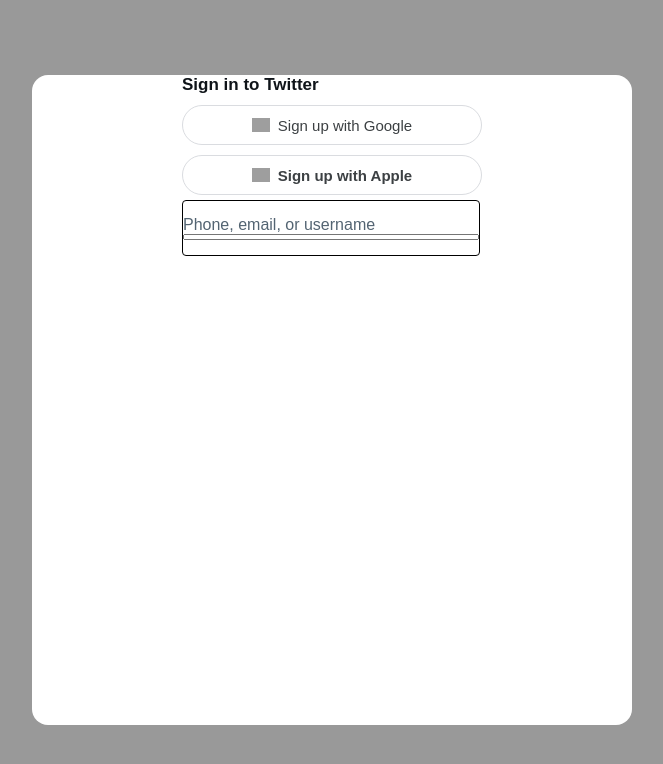
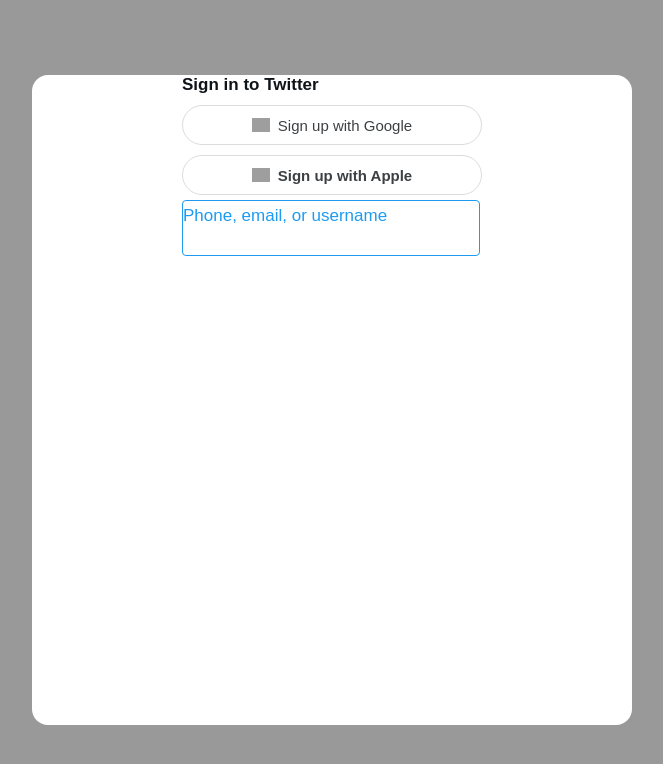
Before and after one commit to k3gar/TwitterClone, a React (Create React App) app: page / in a window 1280 px wide. Shown: the top 764 px of the page, without its empty margins (308-971 px from the left). Built offline with nearby package versions, Linux system fonts and the light colour scheme; grey boxes are pictures that could not be loaded; a web font is replaced by a local one.

Commit message:
New Login Page

```diff
--- a/src/components/LoginPage.jsx
+++ b/src/components/LoginPage.jsx
@@ -11,9 +11,9 @@
             <h3>Sign in to Twitter</h3>
                 <Buttons/>
                 {/* <span className="or-divider">or</span> */}
-                <label className='loginPage--form__input' htmlFor="">
+                <label className='loginPage--form__input change-input-login' htmlFor="text">
                   Phone, email, or username
-                  <input onClick={() => {console.log('click')}} className='loginPage--form__area' type="text" />
+                  <input id='text' onClick={() => {console.log('click')}} className='loginPage--form__area' type="text" />
                 </label>
             </div>
         </section>
--- a/src/styles/loginPage.css
+++ b/src/styles/loginPage.css
@@ -28,15 +28,32 @@
 .loginPage--form__input{
     width: 298px;
     height: 56px;
+    padding-top: 15px;
     display: flex;
     justify-content: center;
     flex-direction: column;
-    border: solid black 1px;
+    border: 1px solid #dadce0;
     border-radius: 4px;
     color: #536472;
     font-family: 'TwitterChirp', sans-serif;
+    font-size: 17px;
 }
 .loginPage--form__area{
     width: 100%;
-    height: 10%;
+    height: 24px;
+    border: none;
+    outline: none;
+    color: #0f1419;
+    font-size: 17px;
+
 }
+.loginPage--form__area:focus-visible{
+    height: 40px;
+}
+
+.change-input-login{
+    border: rgb(29, 155, 240) 1px solid;
+    overflow: hidden;
+    padding-top: 0px;
+    color: rgb(29, 155, 240);
+}
```
